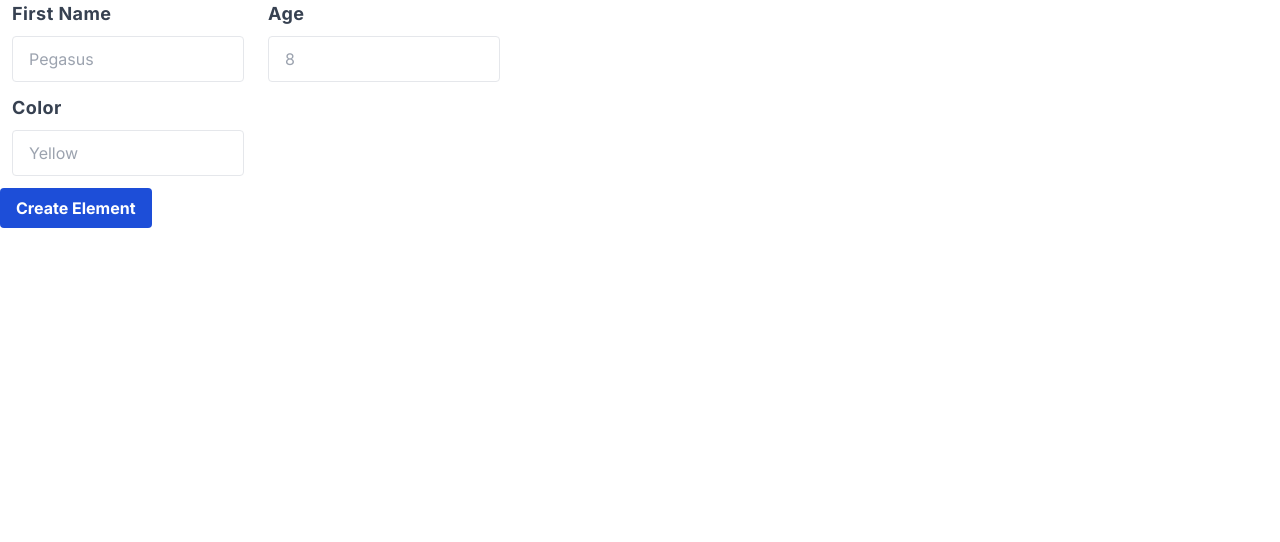
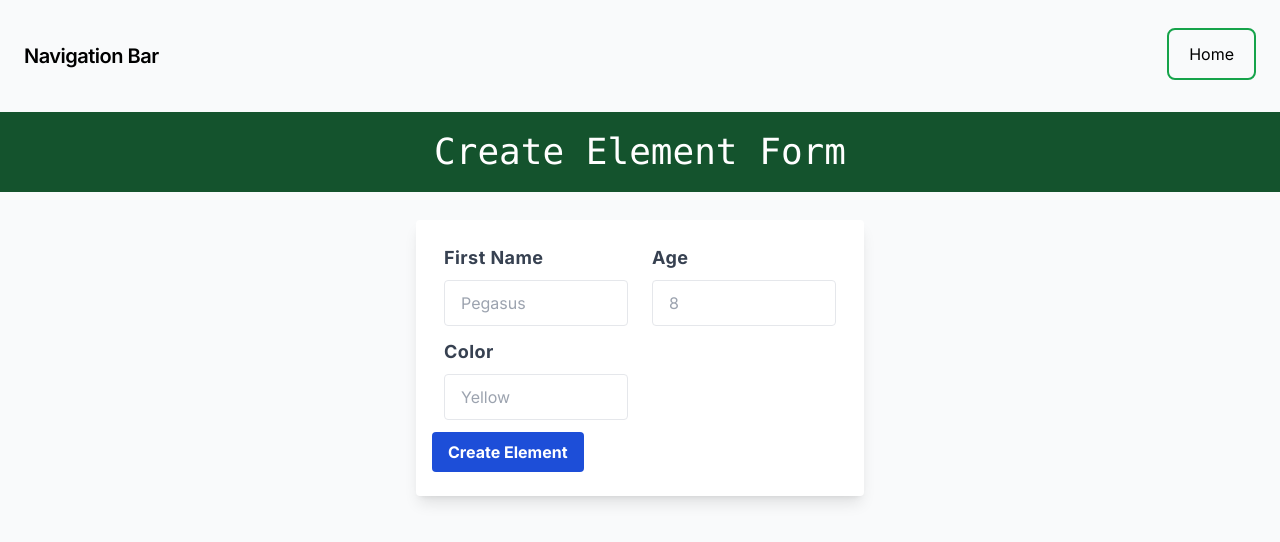
Before and after one commit to andrea-aguirrerd/ToDoNextJS, a Next.js app: page /create-element in a window 1280 px wide. Shown: the top 542 px of the page. Built offline with nearby package versions, Linux system fonts and the light colour scheme.

Commit message:
Updated code

```diff
--- a/app/components/NavBar.tsx
+++ b/app/components/NavBar.tsx
@@ -3,16 +3,24 @@ import React from "react";
 
 const NavBar = () => {
   return (
-    <nav className=" bg-emerald-950 flex-nowrap justify-between relative flex lg:flex-wrap lg:justify-start lg:py-4">
-     <ul>
-        <li>
-          <Link href="/">
-          Home
-          </Link>
-        </li>
-      </ul>
-    </nav>
+    <nav className="flex items-center justify-between flex-wrap ring-white px-6 py-3">
+  <div className="flex items-end flex-shrink-0 text-black mr-6">
+    <span className="font-semibold text-xl tracking-tight">Navigation Bar</span>
+  </div>
+  <div className="w-full block flex-grow justify-end lg:flex lg:items-end lg:mt-4 lg:w-auto xs:hidden sm:hidden ">
+    <div className="flex justify-center gap-4 mb-5">
+    <Link href="/" className="border-2 border-green-600 rounded-lg px-5 py-3 hover:bg-green-600 ">Home</Link>
+    </div>
+  </div>
+</nav>
   );
 };
 
 export default NavBar;
+
+
+{/*  <div className="block lg:hidden md:hidden">
+    <button className="flex items-center px-3 py-2 border rounded text-black border-teal-400 hover:text-white hover:border-white">
+      <svg className="fill-current h-3 w-3" viewBox="0 0 20 20" xmlns="http://www.w3.org/2000/svg"><title>Menu</title><path d="M0 3h20v2H0V3zm0 6h20v2H0V9zm0 6h20v2H0v-2z"/></svg>
+    </button>
+  </div>*/}
--- a/app/create-element/page.tsx
+++ b/app/create-element/page.tsx
@@ -1,8 +1,14 @@
 import React from "react";
+import NavBar from "../components/NavBar";
 
 const page = () => {
   return (
-    <form className="w-full max-w-lg ">
+    <>
+    <NavBar/>
+
+    <h1 className=" text-4xl text-center font-mono text-white bg-green-900 pt-5 pb-5">Create Element Form</h1>
+    <div className="mt-7 flex container max-w-md px-4 justify-center items-center bg-white rounded overflow-hidden shadow-lg mx-auto">
+    <form className="w-full max-w-lg py-6 ">
       <div className="flex flex-wrap ">
         <div className="w-full md:w-1/2 px-3 mb-6 md:mb-0">
         <label className="block tracking-wide text-gray-700 text-lg font-bold mb-2">
@@ -37,6 +43,8 @@ const page = () => {
       </div>
       <button className="hover:bg-blue-500 bg-blue-700 text-white font-bold py-2 px-4 rounded"> Create Element</button>
     </form>
+    </div>
+    </>
   );
 };
 
--- a/app/globals.css
+++ b/app/globals.css
@@ -1,3 +1,9 @@
 @tailwind base;
 @tailwind components;
 @tailwind utilities;
+
+@layer base {
+    html {
+        @apply bg-gray-50;
+    }
+}
--- a/app/layout.tsx
+++ b/app/layout.tsx
@@ -16,7 +16,7 @@ export default function RootLayout({
 }>) {
   return (
     <html lang="en">
-      <body className={inter.className}>{children}</body>
+      <body className={inter.className} >{children}</body>
     </html>
   );
 }
--- a/app/list-elements/page.tsx
+++ b/app/list-elements/page.tsx
@@ -1,6 +1,7 @@
 "use client";
 import React, { useEffect, useState } from "react";
 import { ElementStruct } from "../utils/types/elementItem";
+import NavBar from "../components/NavBar";
 
 const ListElements = () => {
   const [elements, setElements] = useState<ElementStruct[]>([]);
@@ -13,7 +14,7 @@ const ListElements = () => {
 
   const fetchData = async () => {
     const response = await fetch(
-      "https://crudcrud.com/api/85ceb0ce496d45e0a9b97335227413de/unicorns"
+      "https://crudcrud.com/api/886627e075224f9da6d3b6056ce822c4/unicorns"
     );
     const data = await response.json();
     setElements(data);
@@ -22,27 +23,31 @@ const ListElements = () => {
   const handleDelete = async () => {
     if (deleteId) {
       await fetch(
-        `https://crudcrud.com/api/85ceb0ce496d45e0a9b97335227413de/unicorns/${deleteId}`,
+        `https://crudcrud.com/api/886627e075224f9da6d3b6056ce822c4/unicorns/${deleteId}`,
         {
-          method: "DELETE"
+          method: "DELETE",
         }
       );
-      // Actualizar la lista después de eliminar el elemento
       fetchData();
     }
     setShowConfirmation(false);
   };
 
   return (
+    <>
+      {" "}
+      <NavBar />
       <div className="justify-center items-center h-screen pb-5 overflow-scroll space-y-3 bg-gray-200">
-      <h1 className="text-4xl text-center font-mono text-white bg-green-900 pt-5 pb-5">Elements Table</h1>
-      <div className="relative overflow-x-auto shadow-md sm:rounded-lg m-auto container bg-white">
+        <h1 className="text-4xl text-center font-mono text-white bg-green-900 pt-5 pb-5">
+          Elements Table
+        </h1>
+        <div className="relative overflow-x-scroll shadow-md sm:rounded-lg m-auto container bg-white">
           <table className="table-auto text-lg w-full text-left border-spacing-3">
             <thead className="text-lg text-gray-400 border-b-2">
               <tr>
                 <th className="border-r-2">Name</th>
                 <th className="border-r-2 pl-2">Age</th>
-              <th className="pl-2">Color</th>
+                <th className="border-r-2 pl-2">Color</th>
                 <th className="pl-2">Delete</th>
               </tr>
             </thead>
@@ -58,9 +63,9 @@ const ListElements = () => {
                         setDeleteId(element._id);
                         setShowConfirmation(true);
                       }}
-                    className="bg-red-500 hover:bg-red-600 text-white font-bold py-2 px-4 rounded"
+                      className="bg-red-500 hover:bg-red-600 text-white font-bold py-2 px-4 rounded my-1"
                     >
-                    Eliminar
+                      Delete
                     </button>
                   </td>
                 </tr>
@@ -68,16 +73,18 @@ const ListElements = () => {
             </tbody>
           </table>
         </div>
+
+
         {showConfirmation && (
           <div className="fixed inset-0 bg-gray-900 bg-opacity-50 flex justify-center items-center">
             <div className="bg-white p-8 rounded-lg">
-            <p>¿Estás seguro de que deseas eliminar este elemento?</p>
+              <p>Are you sure you want to delete item?</p>
               <div className="flex justify-center mt-4">
                 <button
                   onClick={handleDelete}
                   className="bg-red-500 hover:bg-red-600 text-white font-bold py-2 px-4 rounded mr-4"
                 >
-                Sí
+                  Yes
                 </button>
                 <button
                   onClick={() => setShowConfirmation(false)}
@@ -90,6 +97,7 @@ const ListElements = () => {
           </div>
         )}
       </div>
+    </>
   );
 };
 
--- a/app/todos/components/ToDoItem.tsx
+++ b/app/todos/components/ToDoItem.tsx
@@ -1,48 +1,32 @@
-{/*import { ToDoStruct } from '@/app/utils/types/todoItem'
-import React from 'react'
-
-interface ToDoItemProps{
-    todo:ToDoStruct
-}
-
-const ToDoItem = ({todo}:ToDoItemProps) => {
-  return (
-    <div className="">
-      <label className="flex items-center gap-2 border rounded-md p-2 border-gray-500 hover:bg-slate-300 grow ">
-        {todo.title}
-        <input type="checkbox"
-        checked={todo.completed}
-        className="scale-150" />
-      </label>
-    </div>
-  )
-}
-
-export default ToDoItem*/}
-import { ToDoStruct } from '@/app/utils/types/todoItem'
-import React from 'react'
+import { ToDoStruct } from "@/app/utils/types/todoItem";
+import React from "react";
 
 interface ToDoItemProps {
-    todo: ToDoStruct,
-    onDelete: (id: number) => void // Función para manejar la eliminación de un todo
+  todo: ToDoStruct;
+  onDelete: (id: number) => void;
 }
 
 const ToDoItem = ({ todo, onDelete }: ToDoItemProps) => {
   const handleDelete = () => {
-        onDelete(todo.id); // Llama a la función onDelete con el ID del todo a eliminar
-    }
+    onDelete(todo.id);
+  };
 
   return (
     <div className="">
       <label className="flex items-center gap-2 border rounded-md p-2 border-gray-500 hover:bg-slate-300 grow">
         {todo.title}
-                <input type="checkbox"
-                    checked={todo.completed}
-                    className="scale-150" />
-                <button onClick={handleDelete} className="ml-2 text-red-600 hover:text-red-800">Eliminar</button> {/* Botón de eliminación */}
+        <div className="flex grow justify-end">
+        <input type="checkbox" checked={todo.completed} className="scale-150" />
+        <button
+          onClick={handleDelete}
+          className="ml-4  text-black border border-black rounded-lg px-5 py-1 hover:bg-red-500 hover:border-red-500 hover:font-bold bg-white"
+        >
+          Delete
+        </button>
+        </div>
       </label>
     </div>
-    )
-}
+  );
+};
 
-export default ToDoItem
+export default ToDoItem;
--- a/app/todos/page.tsx
+++ b/app/todos/page.tsx
@@ -70,7 +70,7 @@ const ToDoList = () => {
                         <ToDoItem
                             key={todo.id}
                             todo={todo}
-                            onDelete={handleDeleteTodo} // Pasa la función de eliminación como prop
+                            onDelete={handleDeleteTodo}
                         />
                     ))}
                 </div>
--- a/app/update-element/page.tsx
+++ b/app/update-element/page.tsx
@@ -1,12 +1,13 @@
-import React from "react";
-import NavBar from "../components/NavBar";
+import React from 'react'
+import NavBar from '../components/NavBar'
 
 const UpdateElement = () => {
-  return;
-  <>
-    <NavBar />
-    <h1>hello</h1>
-  </>;
-};
+  return (
+    <>
+    <NavBar/>
+    <div>UpdateElement</div>
+    </>
+  )
+}
 
-export default UpdateElement;
+export default UpdateElement
--- a/tailwind.config.ts
+++ b/tailwind.config.ts
@@ -15,6 +15,9 @@ const config: Config = {
       },
     },
   },
+  screens: {
+    'xs': '475px',
+  },
   plugins: [],
 };
 export default config;
```
Lines whose indentation alone changed are shown as unchanged.
